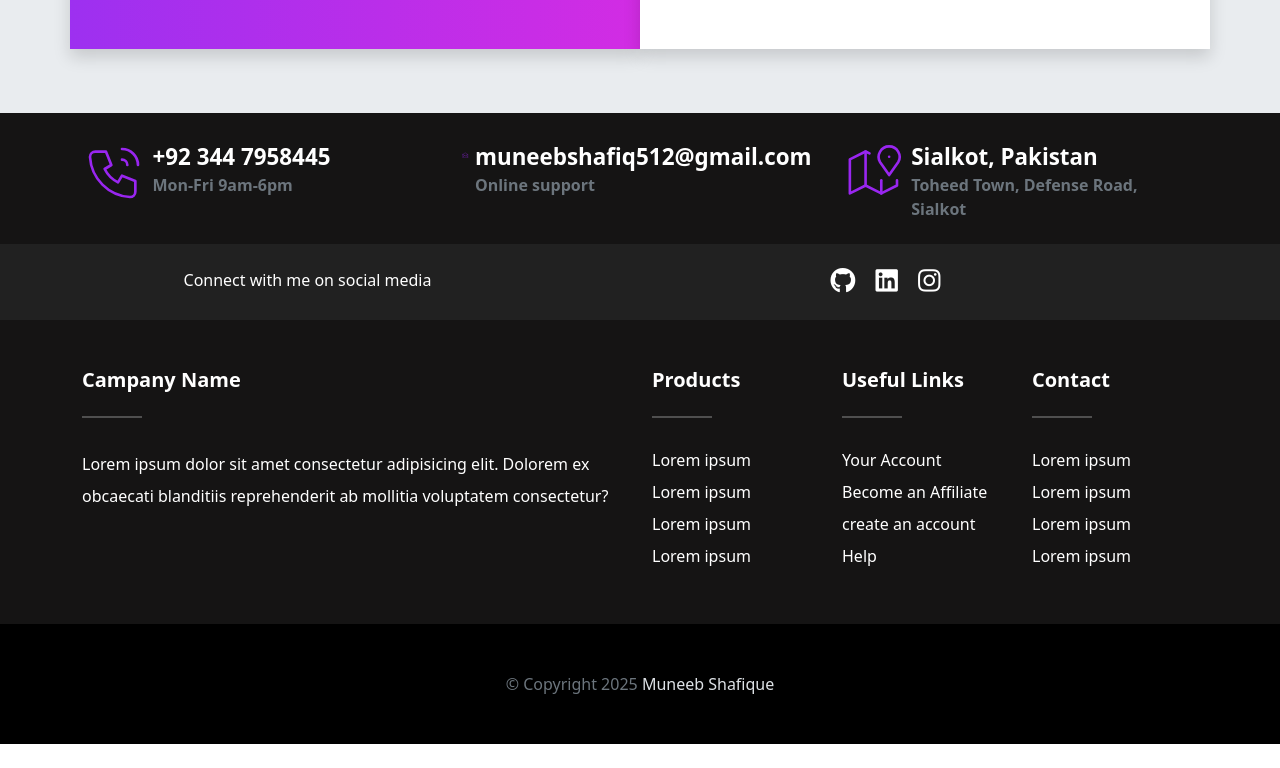
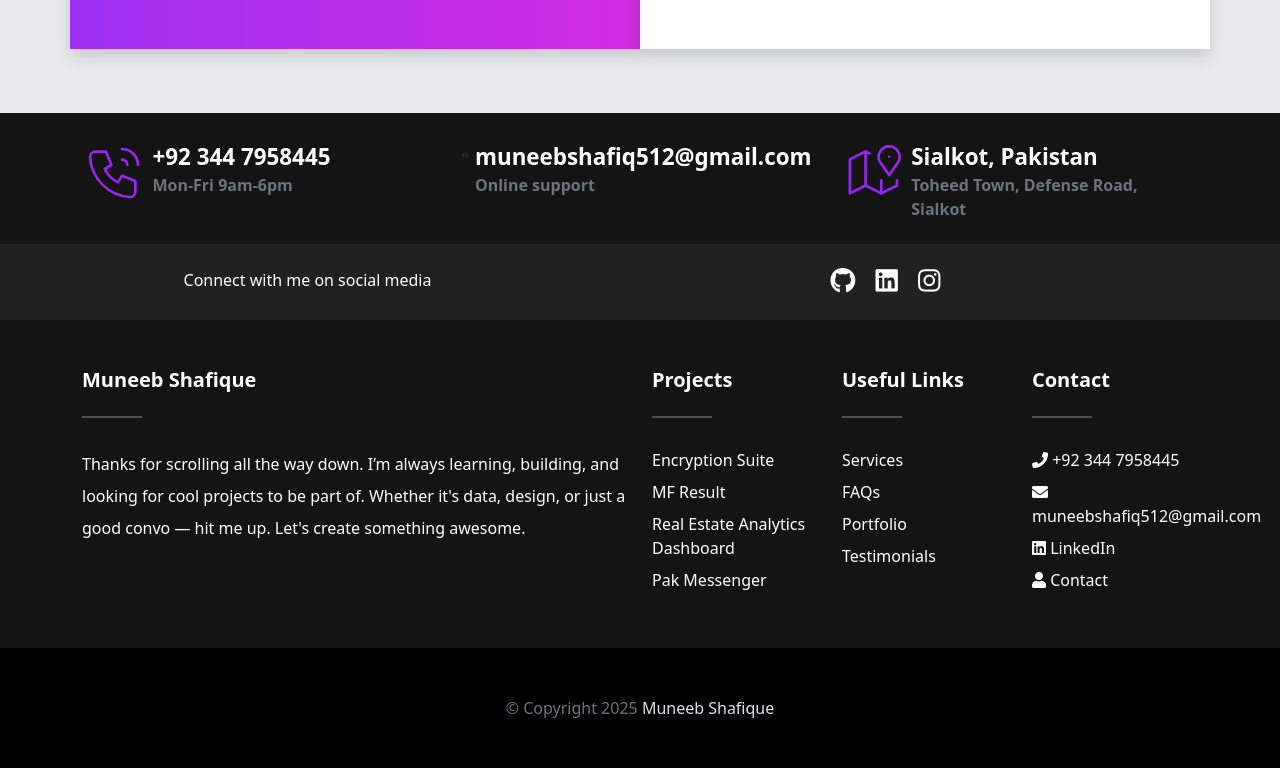
Before and after one commit to muneeb-shafique/Portfolio, a website: page index.html in a window 1280 px wide. Shown: the part 7317-8085 px from the top of the page. Before the commit the page ends 8061 px from the top, so only its background shows below. Drawn offline with nearby package versions, Linux system fonts and the light colour scheme; files that its build step writes are made by us from their sources.

Commit message:
Updating Footer

```diff
--- a/index.html
+++ b/index.html
@@ -492,6 +492,7 @@
       </div>
       <div class="col-lg-4 col-md-6" data-category="websites">
         <div class="portfolio-box shadow">
+          <a href="https://github.com/muneeb-shafique/mf-result" target="_blank">
           <img src="images/portfolio/portfolio-4.png" alt="portfolio 4 image" title="portfolio 4 picture" class="img-fluid">
           <div class="portfolio-info">
             <div class="caption">
@@ -499,6 +500,7 @@
               <p>Desktop Application</p>
             </div>
           </div>
+          </a>
         </div>
       </div>
       <div class="col-lg-4 col-md-6" data-category="design">
@@ -721,40 +723,40 @@
   <div class="container mt-5">
     <div class="row text-white justify-content-center mt-3 pb-3">
       <div class="col-12 col-sm-6 col-lg-6 mx-auto">
-        <h5 class="text-capitalize fw-bold">Campany name</h5>
+        <h5 class="text-capitalize fw-bold">Muneeb Shafique</h5>
         <hr class="bg-white d-inline-block mb-4" style="width: 60px; height: 2px;">
         <p class="lh-lg">
-          Lorem ipsum dolor sit amet consectetur adipisicing elit. Dolorem ex obcaecati blanditiis reprehenderit ab mollitia voluptatem consectetur?
+          Thanks for scrolling all the way down. I’m always learning, building, and looking for cool projects to be part of. Whether it's data, design, or just a good convo — hit me up. Let's create something awesome.
         </p>
       </div>
       <div class="col-12 col-sm-6 col-lg-2 mb-4 mx-auto">
-        <h5 class="text-capitalize fw-bold">Products</h5>
+        <h5 class="text-capitalize fw-bold">Projects</h5>
         <hr class="bg-white d-inline-block mb-4" style="width: 60px; height: 2px;">
         <ul class="list-inline campany-list">
-          <li><a href="#">Lorem ipsum</a></li>
-          <li><a href="#">Lorem ipsum</a></li>
-          <li><a href="#">Lorem ipsum</a></li>
-          <li><a href="#">Lorem ipsum</a></li>
+          <li><a href="#portfolio">Encryption Suite</a></li>
+          <li><a href="#portfolio">MF Result</a></li>
+          <li><a href="#portfolio">Real Estate Analytics Dashboard</a></li>
+          <li><a href="#portfolio">Pak Messenger</a></li>
         </ul>
       </div>
       <div class="col-12 col-sm-6 col-lg-2 mb-4 mx-auto">
         <h5 class="text-capitalize fw-bold">useful links</h5>
         <hr class="bg-white d-inline-block mb-4" style="width: 60px; height: 2px;">
         <ul class="list-inline campany-list">
-          <li><a href="#"> Your Account</a></li>
-          <li><a href="#">Become an Affiliate</a></li>
-          <li><a href="#">create an account</a></li>
-          <li><a href="#">Help</a></li>
+          <li><a href="#services">Services</a></li>
+          <li><a href="#faq">FAQs</a></li>
+          <li><a href="#portfolio">Portfolio</a></li>
+          <li><a href="#testimonials">Testimonials</a></li>
         </ul>
       </div>
       <div class="col-12 col-sm-6 col-lg-2 mb-4 mx-auto">
         <h5 class="text-capitalize fw-bold">contact</h5>
         <hr class="bg-white d-inline-block mb-4" style="width: 60px; height: 2px;">
         <ul class="list-inline campany-list">
-          <li><a href="#">Lorem ipsum</a></li>
-          <li><a href="#">Lorem ipsum</a></li>
-          <li><a href="#">Lorem ipsum</a></li>
-          <li><a href="#">Lorem ipsum</a></li>
+          <li><a href="https://wa.me/+923447958445"><i class="fas fa-phone"></i> +92 344 7958445</a></li>
+          <li><a href="mailto:muneebshafiq512@gmail.com"><i class="fas fa-envelope"></i> muneebshafiq512@gmail.com</a></li>
+          <li><a href="https://www.linkedin.com/in/muneeb-shafiq/"><i class="fab fa-linkedin"></i> LinkedIn</a></li>
+          <li><a href="#contact"><i class="fas fa-user"></i> Contact</a></li>
         </ul>
       </div>
     </div>
```
